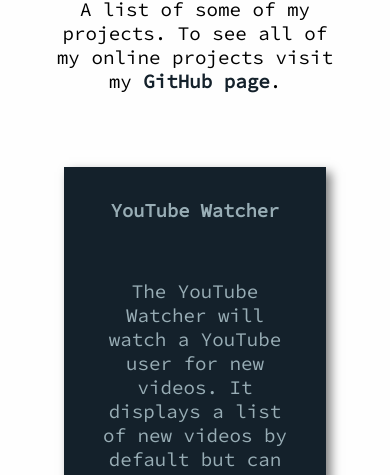
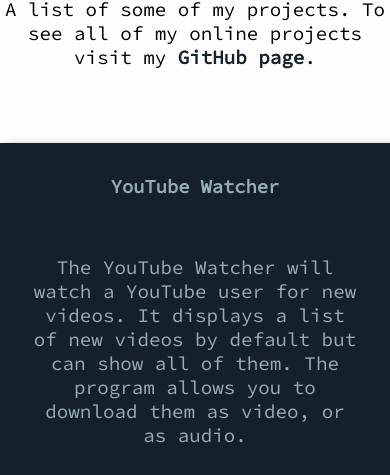
Before and after one commit to Sjc1000/sjc1000.github.io, a plain HTML site: page projects.html in a window 390 px wide. Shown: the part 549-1024 px from the top of the page. Drawn offline with Linux system fonts and the light colour scheme.

Commit message:
Better mobile support

```diff
--- a/projects.html
+++ b/projects.html
@@ -6,6 +6,7 @@
         <script src="script.js" type="text/javascript"></script>
         <link rel="stylesheet" href="https://cdn.rawgit.com/konpa/devicon/master/devicon.min.css">
         <link href="https://fonts.googleapis.com/css?family=Source+Code+Pro" rel="stylesheet">
+        <meta name="viewport" content="width=device-width, initial-scale=1.0">
     </head>
 
     <body>
@@ -22,7 +23,7 @@
 
 
         <div id="content">
-            <div id="page" class="center">
+            <div id="page" class="center max">
                 <h1>Projects</h1>
                 <p>A list of some of my projects. To see all of my online projects visit my <a href="https://github.com/Sjc1000">GitHub page</a>.</p>
 
--- a/style.css
+++ b/style.css
@@ -197,4 +197,19 @@ footer {
     #content {
         margin-top: 25em;
     }
+
+    .max {
+        margin: 0px;
+        padding-left: 0px !important; padding-right: 0px !important;
+        padding-bottom: 2em !important;
+    }
+
+    .project {
+        display: inline-block;
+        margin: 0em !important;
+        margin-top: 1em !important;
+        left: 0px;
+        padding: 2em;
+        width: auto;
+    }
 }
```
Also changed, not shown: contact.html (+1 -0 lines), index.html (+1 -0 lines), 1 other file.
